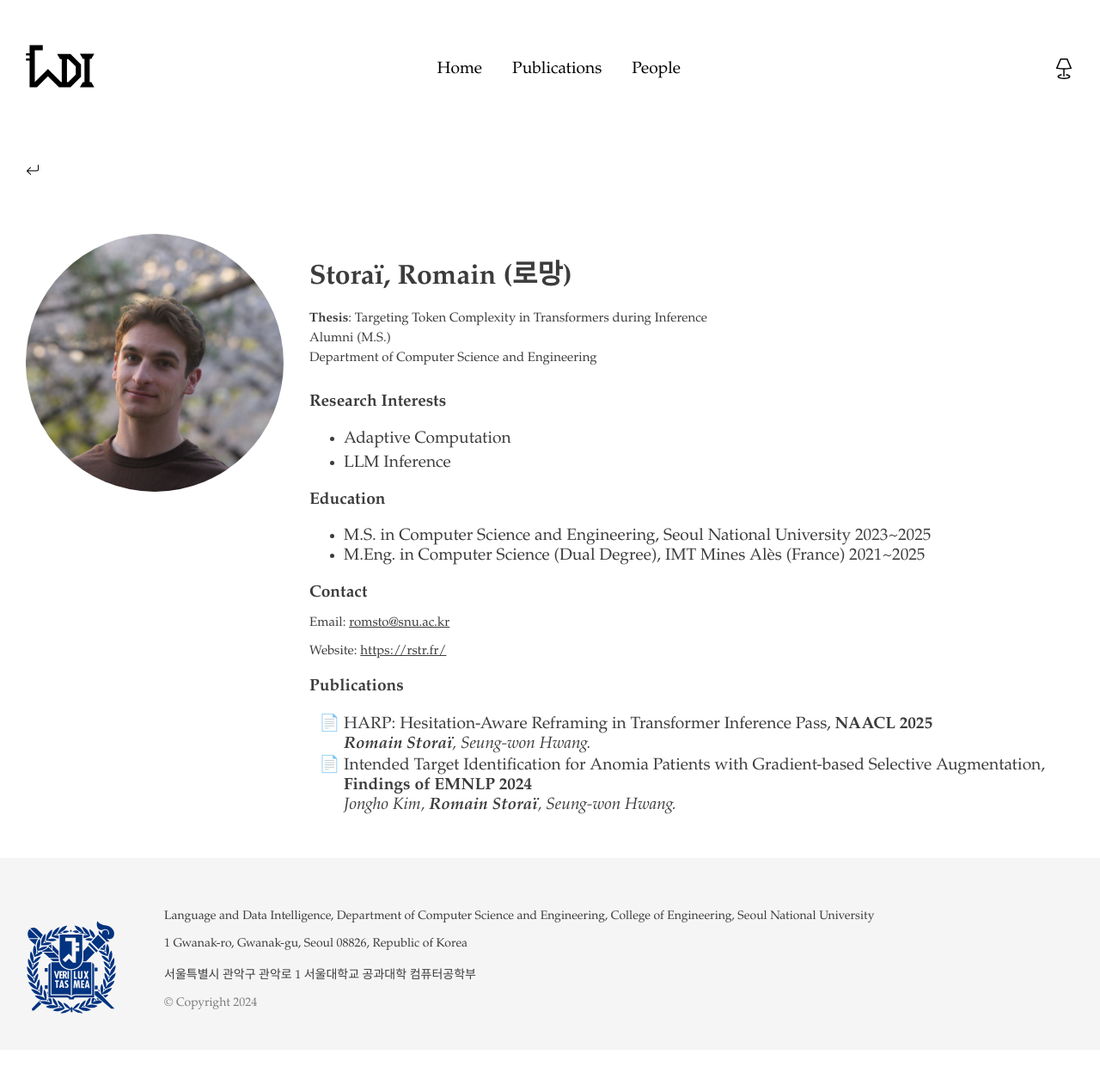
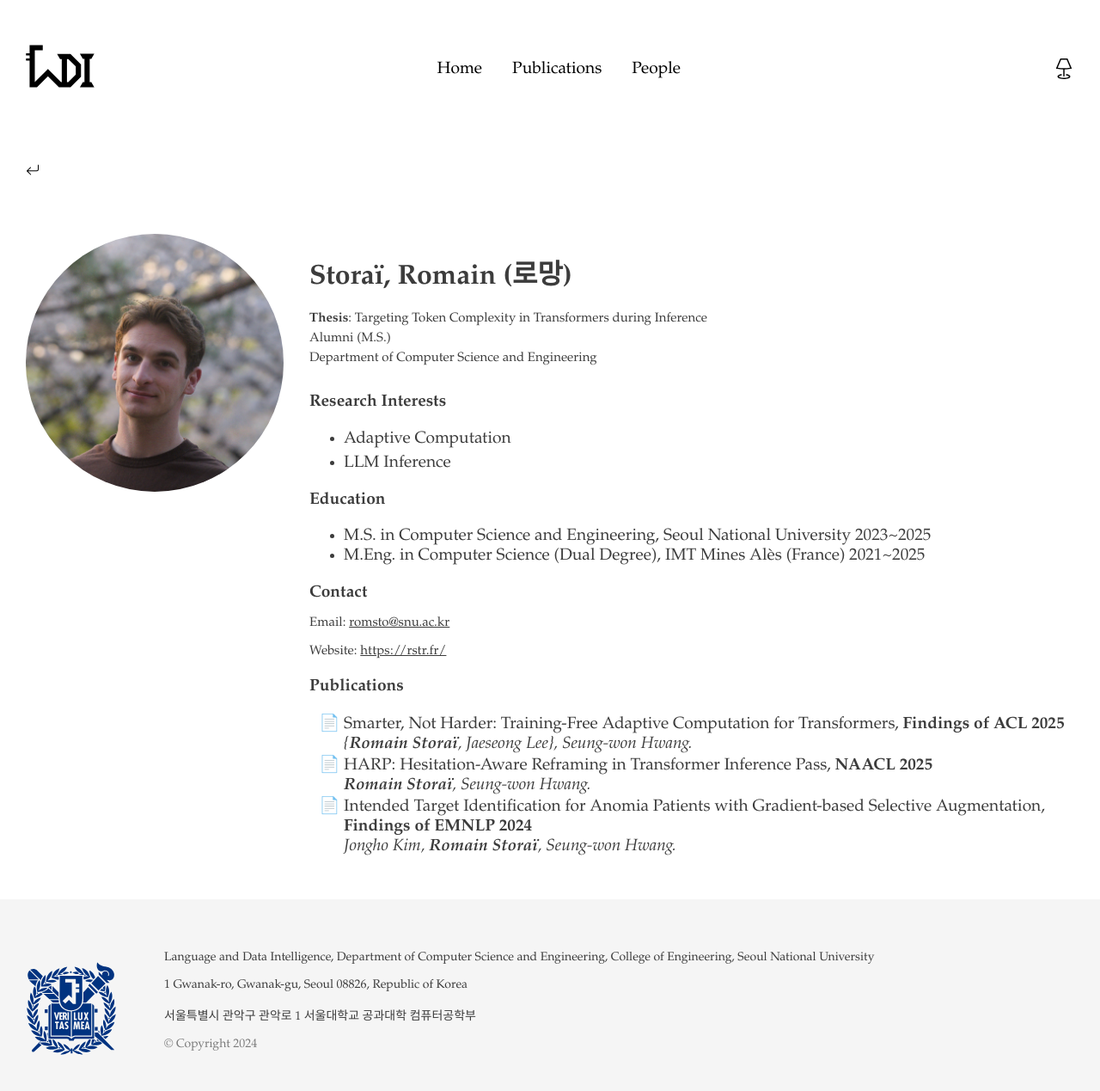
Before and after one commit to ldilab/ldilab.github.io, a Jekyll site: the page built from _people/storair.md, in a window 1280 px wide. Shown: the whole page at 86% size. Built offline with Jekyll 4.4.1, drawn with Linux system fonts in a browser that asks for light colours; before the commit the page ends 1221 px from its top, so only the background shows below that.

Commit message:
Update publications.yml

```diff
--- a/_data/publications.yml
+++ b/_data/publications.yml
@@ -19,7 +19,7 @@
     authors: 'Jihyuk Kim, Sungjin Lee, Seung-won Hwang, Yang Liu'
     venue: Findings of ACL 2025
   - title: 'Smarter, Not Harder: Training-Free Adaptive Computation for Transformers'
-    authors: 'Author1, Author2, Author3'
+    authors: '{Romain Storaï, Jaeseong Lee}, Seung-won Hwang'
     venue: Findings of ACL 2025
   - title: 'ConvCodeWorld: Benchmarking Conversational Code Generation in Reproducible Feedback Environments'
     authors: 'Hojae Han, Seung-won Hwang, Rajhans Samdani, Yuxiong He'
```
